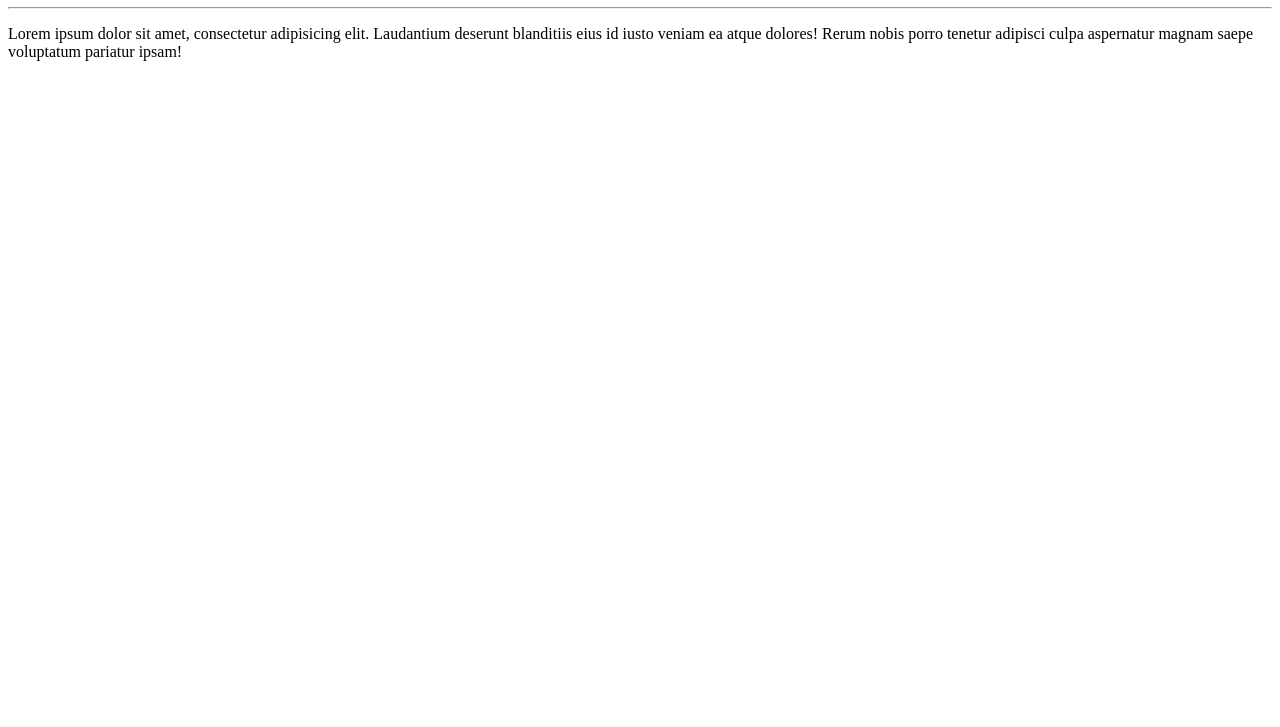
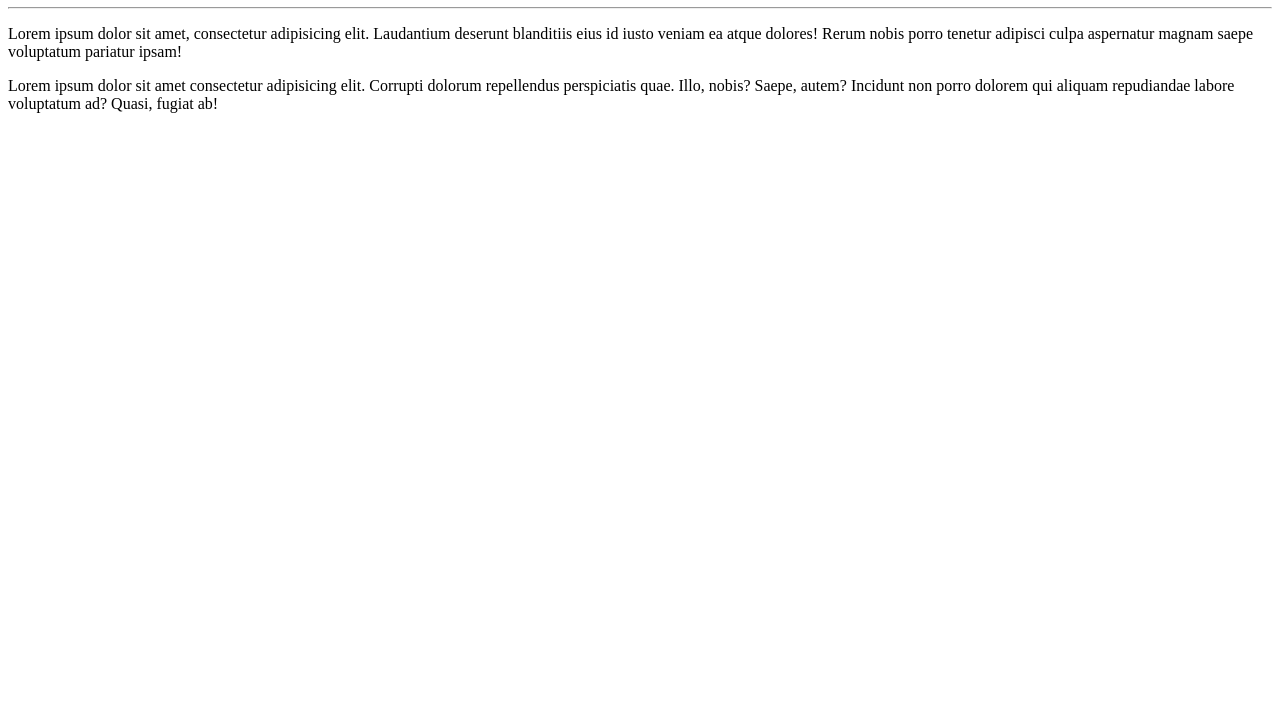
Before and after one commit to eri-prado/Ola-Mundo, a plain HTML site: page site-exemplo/index.html in a window 1280 px wide. Shown: the part 73-800 px from the top of the page. Drawn offline with Linux system fonts and the light colour scheme.

Commit message:
adicionei um parágrafo

```diff
--- a/site-exemplo/index.html
+++ b/site-exemplo/index.html
@@ -9,5 +9,7 @@
     <h1>Olá, mundo!</h1>
     <hr>
     <p>Lorem ipsum dolor sit amet, consectetur adipisicing elit. Laudantium deserunt blanditiis eius id iusto veniam ea atque dolores! Rerum nobis porro tenetur adipisci culpa aspernatur magnam saepe voluptatum pariatur ipsam!</p>
+
+    <p>Lorem ipsum dolor sit amet consectetur adipisicing elit. Corrupti dolorum repellendus perspiciatis quae. Illo, nobis? Saepe, autem? Incidunt non porro dolorem qui aliquam repudiandae labore voluptatum ad? Quasi, fugiat ab!</p>
 </body>
 </html>
```
